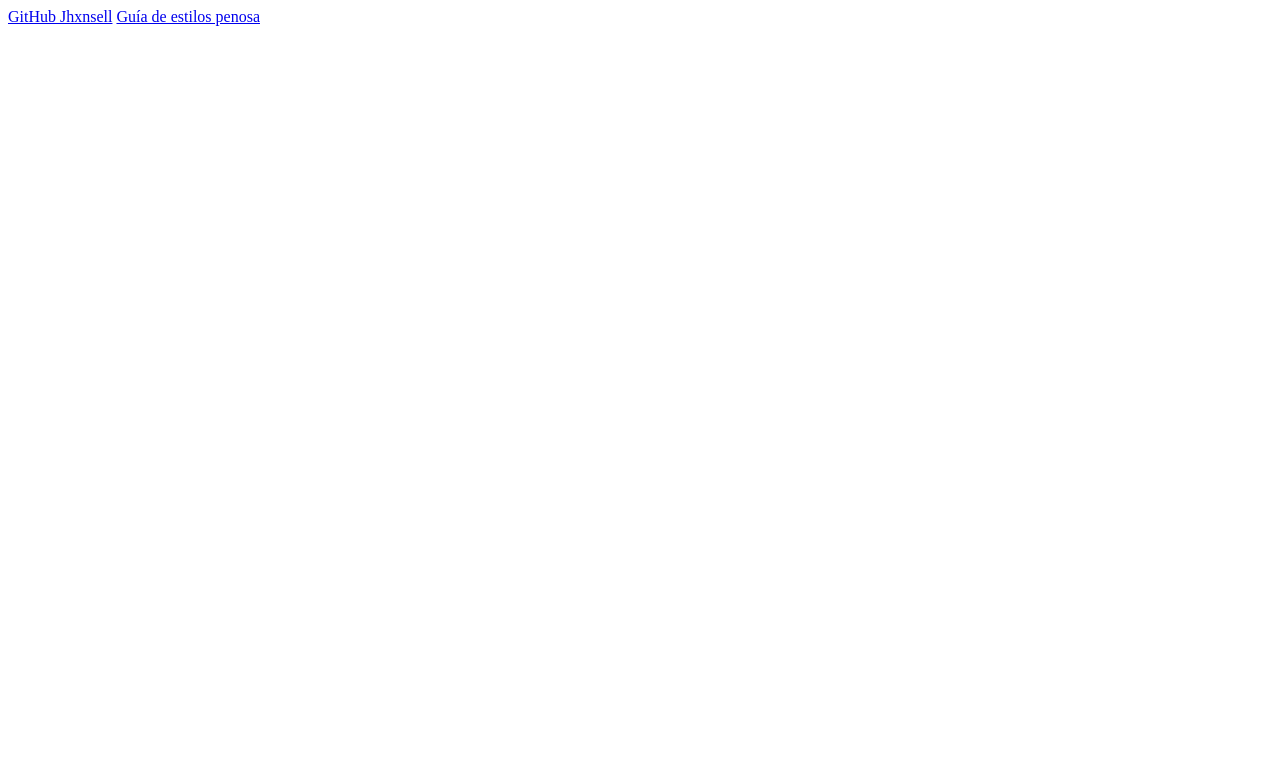
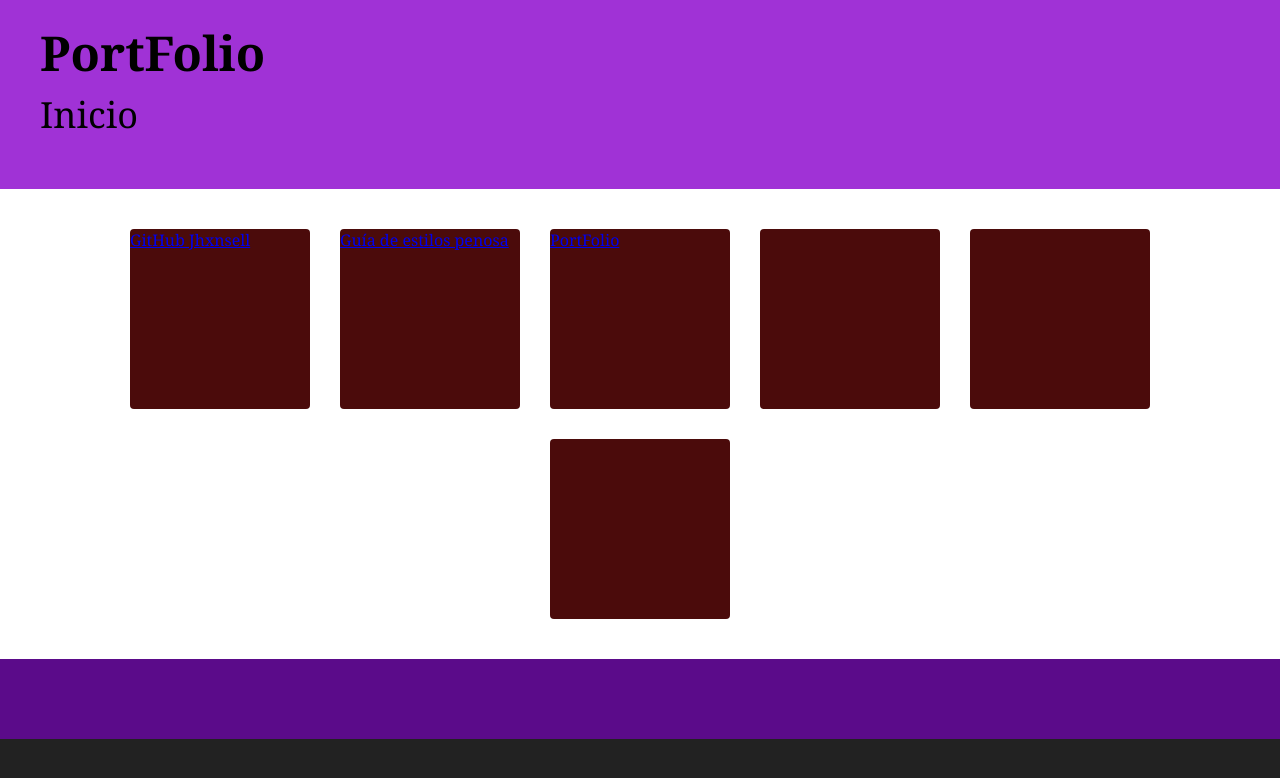
Before and after one commit to jhxnsell/PortFolio, a plain HTML site: page index.html in a window 1280 px wide. Drawn offline with Linux system fonts and the light colour scheme.

Commit message:
estilos y reorganizacion html

```diff
--- a/index.html
+++ b/index.html
@@ -4,9 +4,21 @@
     <meta charset="UTF-8">
     <meta name="viewport" content="width=device-width, initial-scale=1.0">
     <title>PortafolioMio</title>
+    <link rel="stylesheet" href="style.css">
 </head>
 <body>
-    <a href="https://github.com/jhxnsell">GitHub Jhxnsell</a>
-    <a href="https://www.figma.com/design/81j0jcgxsAqvxjH4XCwIHw/Guía-de-Estilos?node-id=0-1&p=f&t=vVodhSlGPBjLMwM7-0">Guía de estilos penosa</a>
+    <header>
+    <h1>PortFolio</h1>
+    <h2>Inicio</h2>
+  </header>
+  <main>
+    <div class="cuadro"><a href="https://github.com/jhxnsell">GitHub Jhxnsell</a></div>
+    <div class="cuadro"><a href="https://www.figma.com/design/81j0jcgxsAqvxjH4XCwIHw/Guía-de-Estilos?node-id=0-1&p=f&t=vVodhSlGPBjLMwM7-0">Guía de estilos penosa</a></div>
+    <div class="cuadro"><a href="https://jhxnsell.github.io/PortFolio/">PortFolio</a></div>
+    <div class="cuadro"></div>
+    <div class="cuadro"></div>
+    <div class="cuadro"></div>
+  </main>
+  <footer></footer>
 </body>
 </html>
--- /dev/null
+++ b/style.css
@@ -0,0 +1,56 @@
+body {
+  margin: 0;
+  padding: 0;
+  font-family: 'Georgia', serif;
+  background-color: #222;
+}
+
+header {
+  background-color: #a032d6;
+  color: black;
+  padding: 20px 40px;
+}
+
+header h1 {
+  font-size: 48px;
+  margin: 0;
+}
+
+header h2 {
+  font-size: 36px;
+  margin-top: 5px;
+  font-weight: normal;
+}
+
+main {
+  background-color: white;
+  display: flex;
+  flex-wrap: wrap;
+  justify-content: center;
+  gap: 30px;
+  padding: 40px;
+}
+
+.cuadro {
+  width: 180px;
+  height: 180px;
+  background-color: #4b0b0b;
+  border-radius: 4px;
+  transition: transform 0.3s, box-shadow 0.3s;
+}
+
+.cuadro:hover {
+  transform: scale(1.05);
+  box-shadow: 0 4px 12px rgba(0, 0, 0, 0.3);
+}
+
+footer {
+  background-color: #5b0b8a;
+  height: 80px;
+}
+footer p {
+  color: white;
+  text-align: center;
+  line-height: 80px;
+  margin: 0;
+}
```
